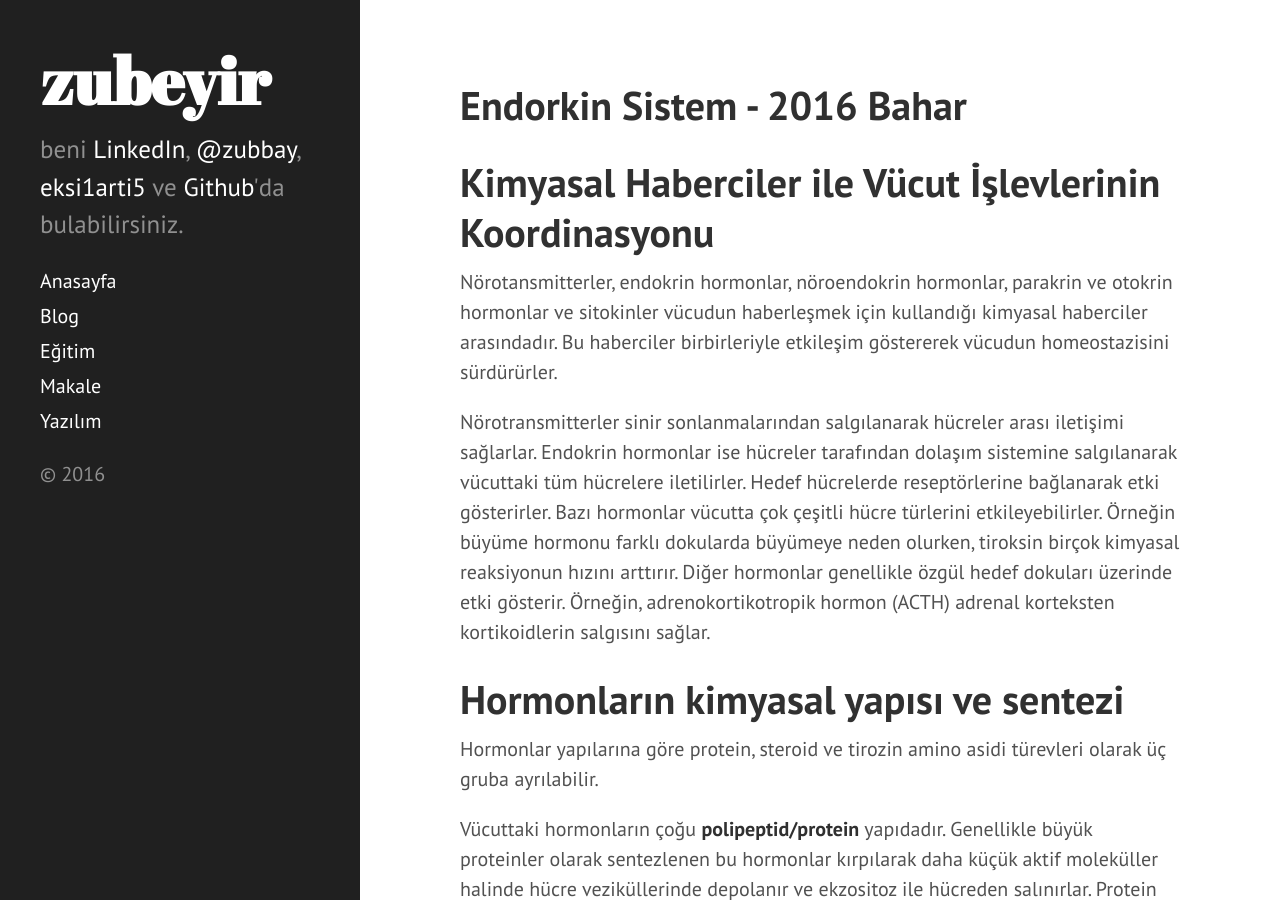
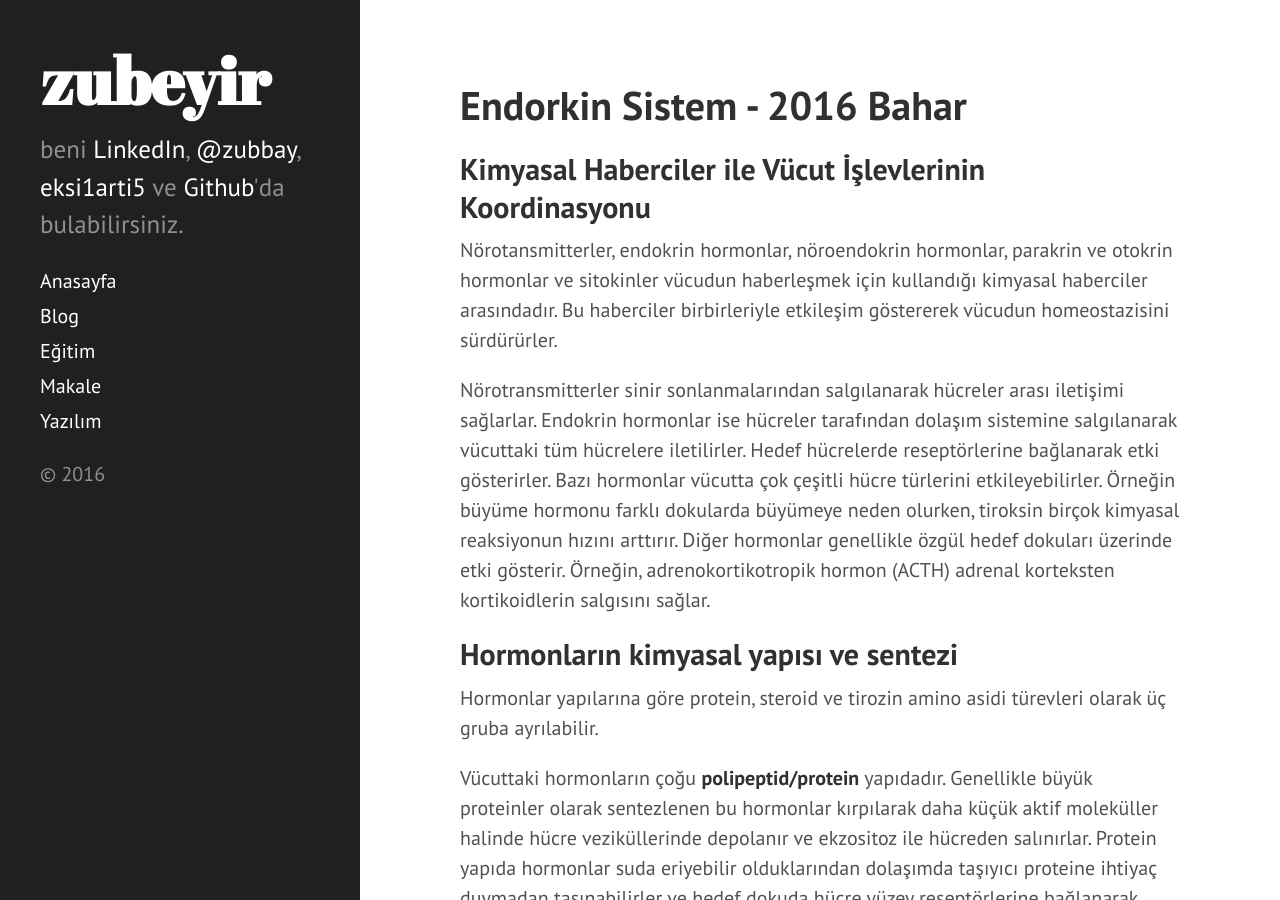
Before and after one commit to zubeyir/zubeyir.github.io, a Jekyll site: the page built from egitim/endokrin_sistem_2016_Bahar.md, in a window 1280 px wide and 900 px high. Built offline with Jekyll 4.4.1, drawn with Linux system fonts in a browser that asks for light colours.

```diff
--- a/egitim/endokrin_sistem_2016_Bahar.md
+++ b/egitim/endokrin_sistem_2016_Bahar.md
@@ -3,15 +3,13 @@ layout: subpage
 title: Endorkin Sistem - 2016 Bahar
 ---
 
-Kimyasal Haberciler ile Vücut İşlevlerinin Koordinasyonu
-========================================================
+## Kimyasal Haberciler ile Vücut İşlevlerinin Koordinasyonu
 
 Nörotansmitterler, endokrin hormonlar, nöroendokrin hormonlar, parakrin ve otokrin hormonlar ve sitokinler vücudun haberleşmek için kullandığı kimyasal haberciler arasındadır. Bu haberciler birbirleriyle etkileşim göstererek vücudun homeostazisini sürdürürler.
 
 Nörotransmitterler sinir sonlanmalarından salgılanarak hücreler arası iletişimi sağlarlar. Endokrin hormonlar ise hücreler tarafından dolaşım sistemine salgılanarak vücuttaki tüm hücrelere iletilirler. Hedef hücrelerde reseptörlerine bağlanarak etki gösterirler. Bazı hormonlar vücutta çok çeşitli hücre türlerini etkileyebilirler. Örneğin büyüme hormonu farklı dokularda büyümeye neden olurken, tiroksin birçok kimyasal reaksiyonun hızını arttırır. Diğer hormonlar genellikle özgül hedef dokuları üzerinde etki gösterir. Örneğin, adrenokortikotropik hormon (ACTH) adrenal korteksten kortikoidlerin salgısını sağlar.
 
-Hormonların kimyasal yapısı ve sentezi
-======================================
+## Hormonların kimyasal yapısı ve sentezi
 
 Hormonlar yapılarına göre protein, steroid ve tirozin amino asidi türevleri olarak üç gruba ayrılabilir.
 
```
